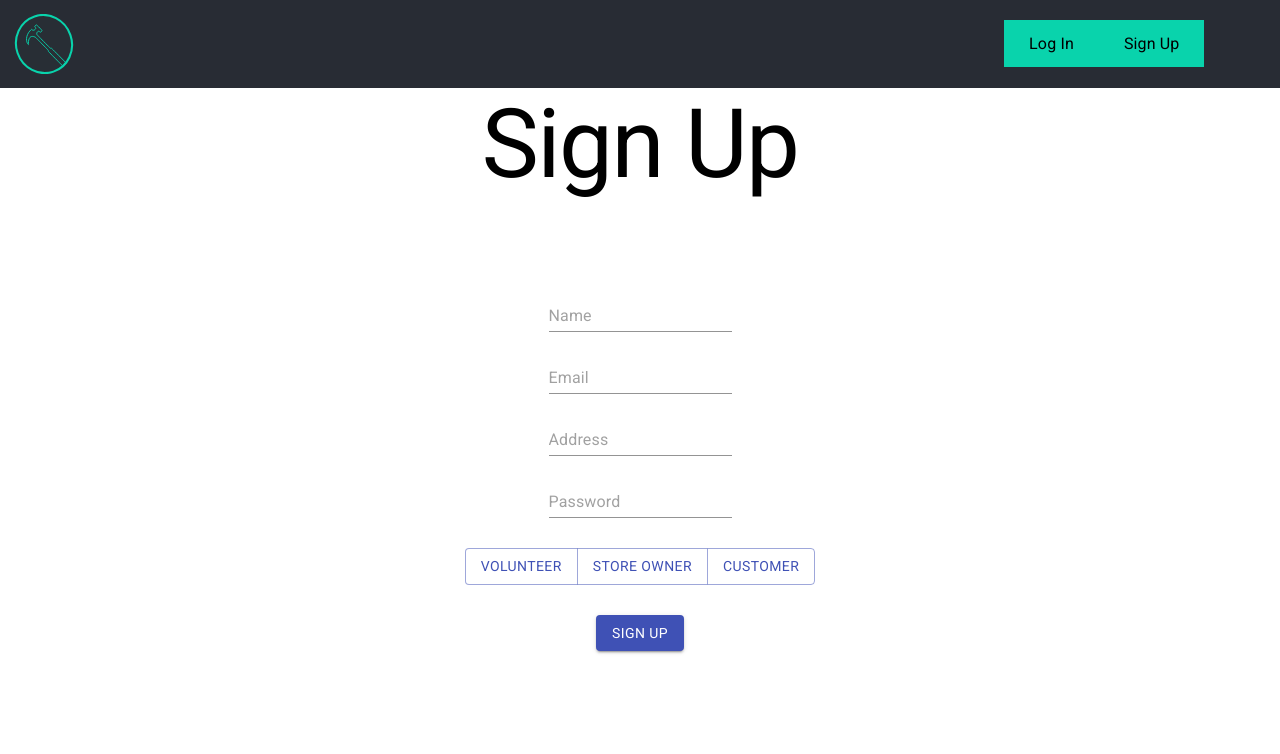
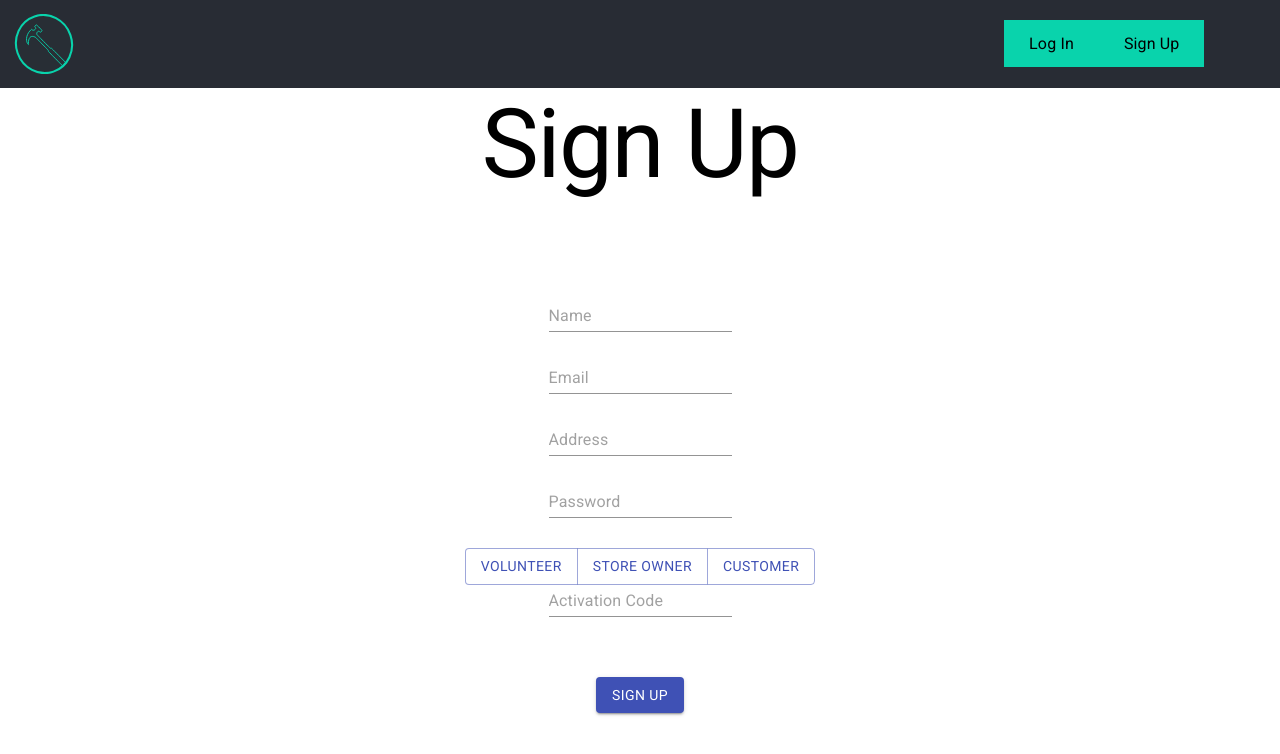
Before and after one commit to mvanree00/Home-Order-Spark, a React (Create React App) app in the folder client/: page /signup in a window 1280 px wide. Both pictures are taken after a click on the button "VOLUNTEER". Shown: the top 754 px of the page. Built offline with nearby package versions, Linux system fonts and the light colour scheme.

Commit message:
activation code

```diff
--- /dev/null
+++ b/client/src/code.js
@@ -0,0 +1,3 @@
+module.exports = {
+	activation:"testCode"
+}
--- a/client/src/views/SignUp.js
+++ b/client/src/views/SignUp.js
@@ -11,7 +11,7 @@ import './LogIn.css'
 import 'fontsource-roboto'
 
 const SignUp = (props) => {
-    const [fields, setFields] = useState({name: '', email: "", password: "", atype: "Customer", storeName: "", address: ""});
+    const [fields, setFields] = useState({name: '', email: "", password: "", atype: "Customer", storeName: "", address: "", activation:""});
     // used to update user input for either password or email
     const onInputChange = (e) => {
         e.persist();
@@ -24,7 +24,7 @@ const SignUp = (props) => {
         fields.storeName=fields.storeName+" "+fields.address;
         const user = await httpUser.signUp(fields);
 
-        setFields({name: '', email: "", password: "", atype: "Customer", storeName: "", address: ""});
+        setFields({name: '', email: "", password: "", atype: "Customer", storeName: "", address: "", activation:""});
         if(user) {
             props.onSignUpSuccess(user);
             props.history.push('/');
@@ -62,6 +62,14 @@ const SignUp = (props) => {
                     </ButtonGroup>
                 </div>
 
+                {
+                    (fields.atype === "Store" || fields.atype === "Volunteer") &&
+                        <>
+                            <div className="Input">
+                                <Input type="text" placeholder="Activation Code" name="activation" value={fields.activation}/>
+                            </div>
+                        </>
+                }
 
                 {
                     fields.atype === "Store" &&
```
